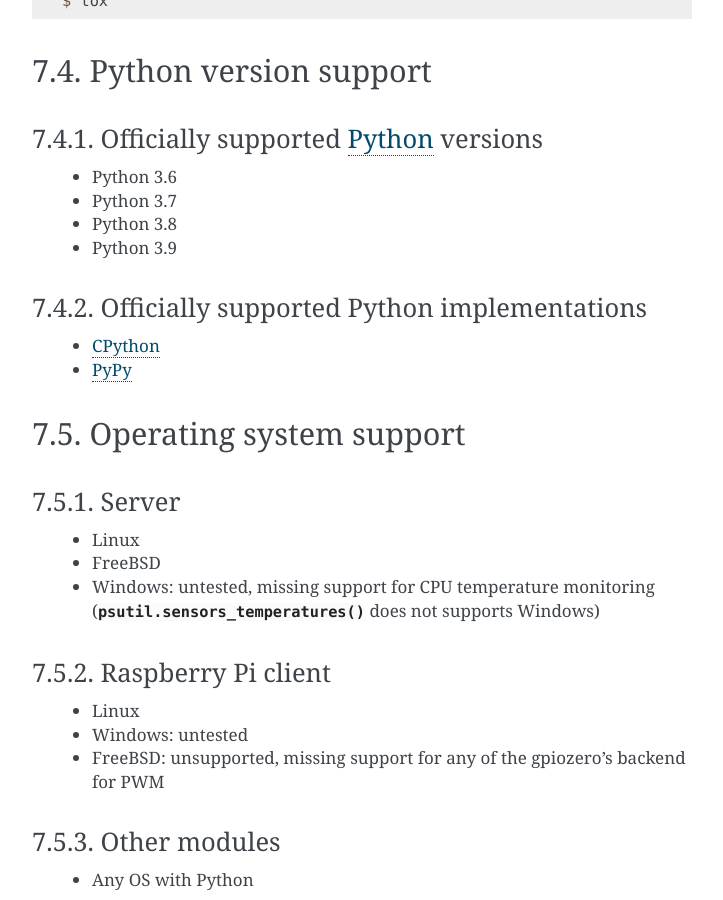
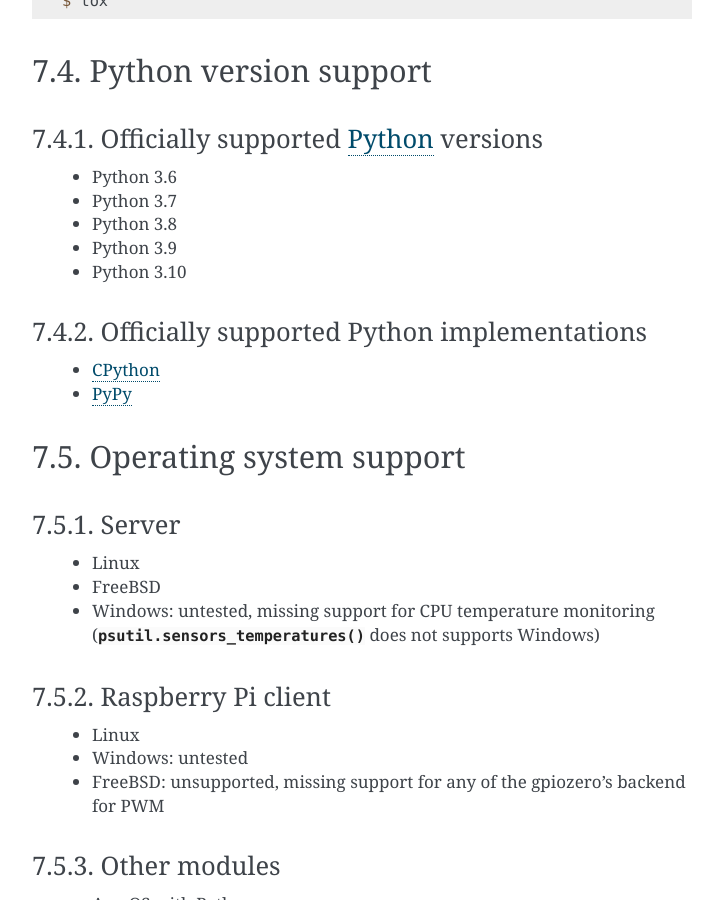
Before and after one commit to teapot9/fand, a Sphinx documentation site: the page built from doc/install.rst, in a window 1280 px wide and 900 px high, scrolled down 2735 px. Shown: the whole window, without its empty margins (388-1111 px from the left). Built offline with Sphinx 7.4.7, drawn with Linux system fonts in a browser that asks for light colours.

Commit message:
Add Python 3.10 support

```diff
--- a/doc/install.rst
+++ b/doc/install.rst
@@ -215,6 +215,7 @@ Officially supported Python_ versions
  - Python 3.7
  - Python 3.8
  - Python 3.9
+ - Python 3.10
 
 .. _Python: https://www.python.org/downloads/
 
--- a/setup.py
+++ b/setup.py
@@ -55,6 +55,7 @@ setuptools.setup(
         "Programming Language :: Python :: 3.7",
         "Programming Language :: Python :: 3.8",
         "Programming Language :: Python :: 3.9",
+        "Programming Language :: Python :: 3.10",
         "Programming Language :: Python :: Implementation :: CPython",
         "Programming Language :: Python :: Implementation :: PyPy",
         "Topic :: System :: Hardware",
```
Also changed, not shown: 3 other files.
